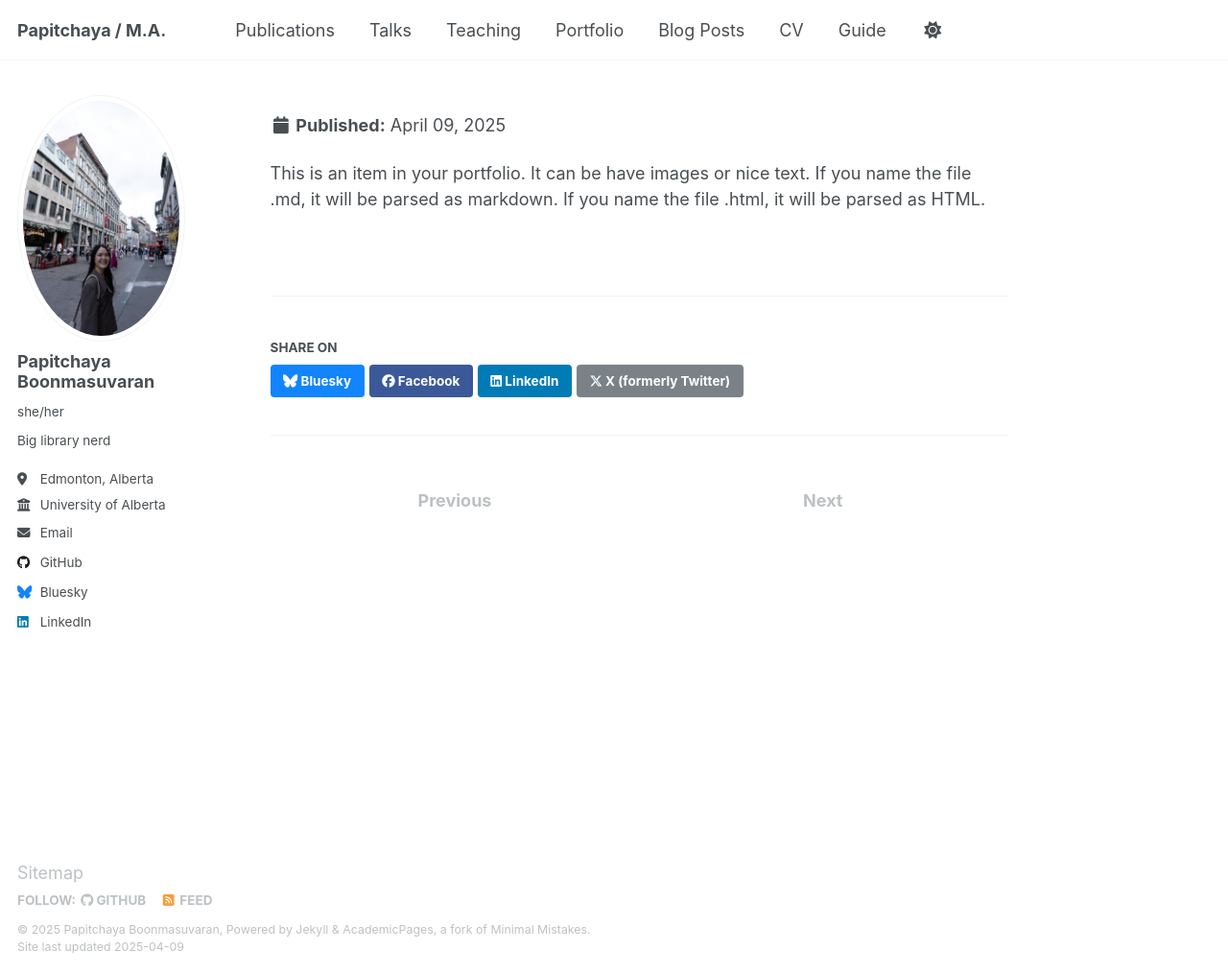
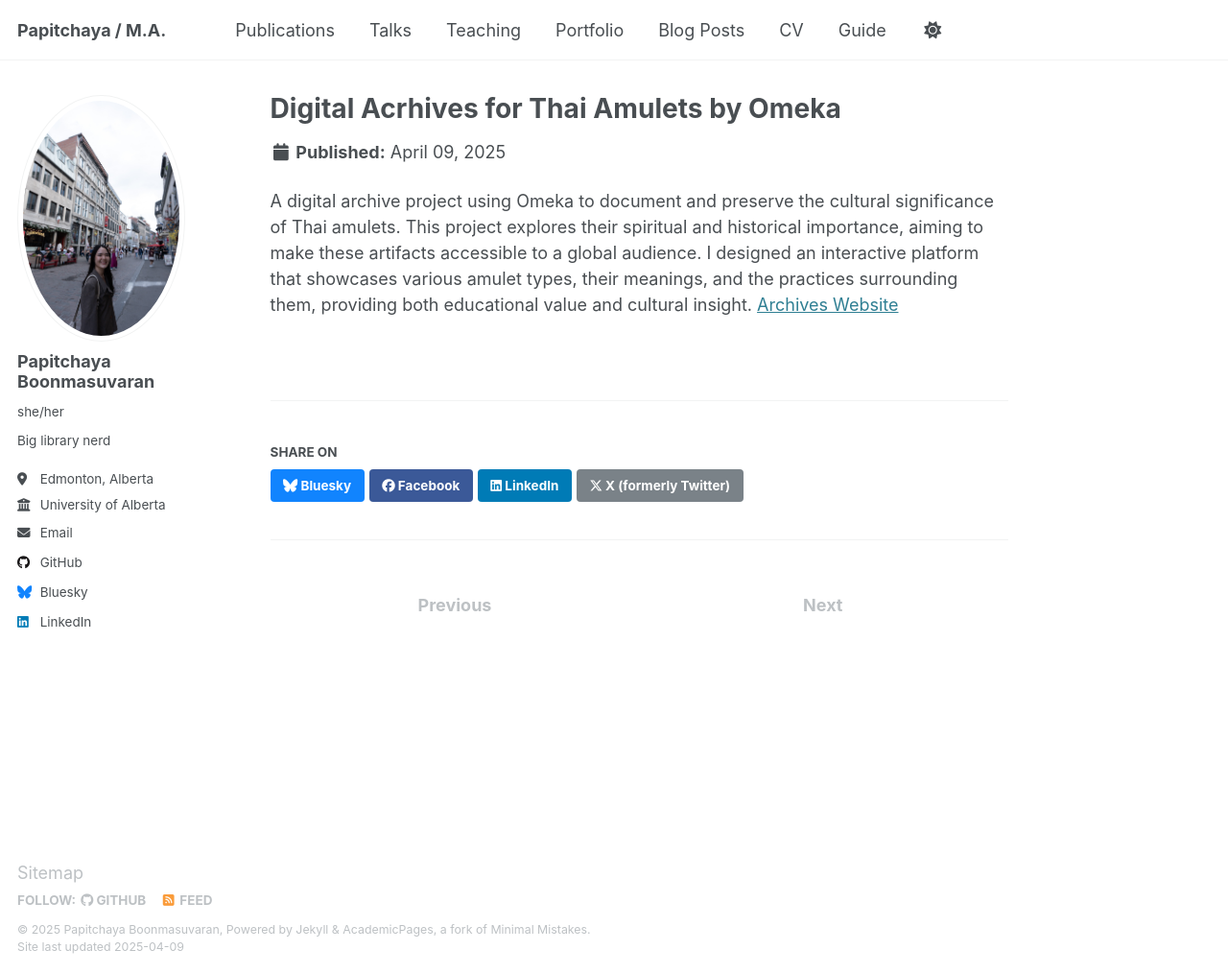
Before and after one commit to 4thpapitch/thedigitalme, a Jekyll site: the page built from _portfolio/portfolio-1.md, in a window 1280 px wide and 1015 px high. Shown: the whole window at 96% size. Built offline with Jekyll 4.4.1, drawn with Linux system fonts in a browser that asks for light colours.

Commit message:
Update portfolio-1.md

```diff
--- a/_portfolio/portfolio-1.md
+++ b/_portfolio/portfolio-1.md
@@ -1,8 +1,8 @@
 ---
 title: "Digital Acrhives for Thai Amulets by Omeka"
-excerpt: "A digital archive project using Omeka to document and preserve the cultural significance of Thai amulets. This project explores their spiritual and historical importance, aiming to make these artifacts accessible to a global audience. I designed an interactive platform that showcases various amulet types, their meanings, and the practices surrounding them, providing both educational value and cultural insight."
-[Archives Website](https://thaiamuletjourney.omeka.net/)
+excerpt: "A digital archive project using Omeka to document and preserve the cultural significance of Thai amulets"
 collection: portfolio
 ---
 
-This is an item in your portfolio. It can be have images or nice text. If you name the file .md, it will be parsed as markdown. If you name the file .html, it will be parsed as HTML.
+A digital archive project using Omeka to document and preserve the cultural significance of Thai amulets. This project explores their spiritual and historical importance, aiming to make these artifacts accessible to a global audience. I designed an interactive platform that showcases various amulet types, their meanings, and the practices surrounding them, providing both educational value and cultural insight.
+[Archives Website](https://thaiamuletjourney.omeka.net/)
```
